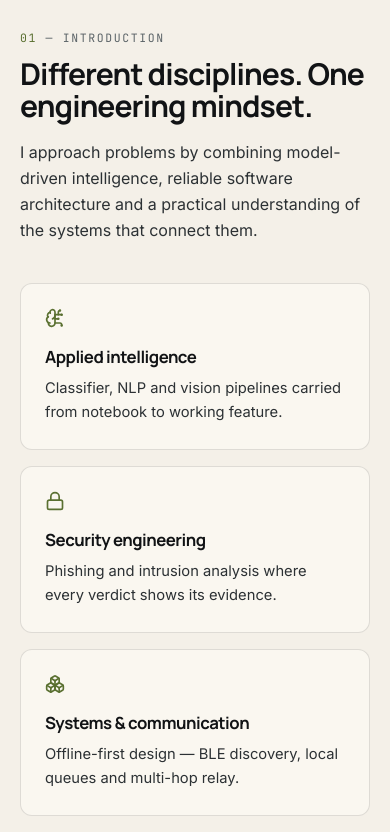
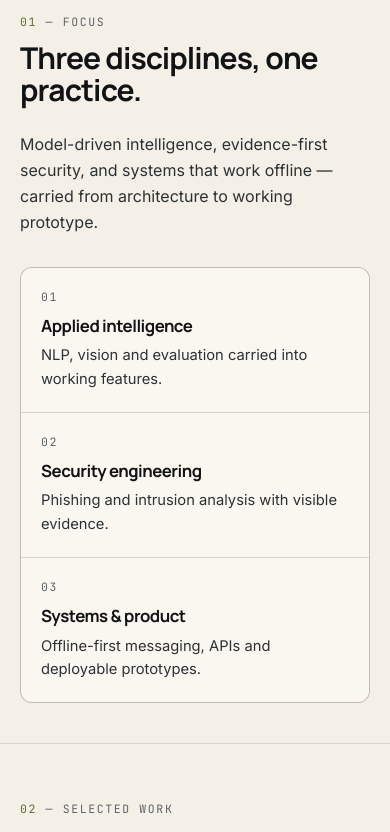
Before and after one commit to PrathamWankhade/My-Portfolio, a Next.js app: page / in a window 390 px wide. Shown: the part 1400-2232 px from the top of the page. Built offline with nearby package versions, Linux system fonts and the light colour scheme; no server answers.

Commit message:
Homepage flow: compact focus strip, evidence-first order, case-study glance rows

```diff
--- a/src/app/page.tsx
+++ b/src/app/page.tsx
@@ -1,22 +1,26 @@
 import { Hero } from "@/components/home/Hero";
 import { Introduction } from "@/components/home/Introduction";
 import { SelectedWork } from "@/components/home/SelectedWork";
+import { Experience } from "@/components/home/Experience";
+import { Education } from "@/components/home/Education";
 import { About } from "@/components/home/About";
-import { Experience } from "@/components/home/Experience";
 import { Skills } from "@/components/home/Skills";
-import { Education } from "@/components/home/Education";
 import { Contact } from "@/components/home/Contact";
 
+/**
+ * Homepage order: hero → compact focus strip → selected work (evidence first)
+ * → experience → education → about → skills → contact.
+ */
 export default function Home() {
   return (
     <>
       <Hero />
       <Introduction />
       <SelectedWork />
+      <Experience />
+      <Education />
       <About />
-      <Experience />
       <Skills />
-      <Education />
       <Contact />
     </>
   );
--- a/src/components/home/About.tsx
+++ b/src/components/home/About.tsx
@@ -9,7 +9,7 @@ export function About() {
         <div className="grid gap-10 lg:grid-cols-[0.9fr_1.1fr]">
           <div>
             <SectionHeading
-              index="03"
+              index="05"
               eyebrow="About"
               title={profile.aboutHeading}
             />
--- a/src/components/home/Education.tsx
+++ b/src/components/home/Education.tsx
@@ -9,7 +9,7 @@ export function Education() {
     <section aria-labelledby="edu-heading" className="border-t" style={{ borderColor: "var(--line)" }}>
       <Container className="py-14 sm:py-20">
         <SectionHeading
-          index="06"
+          index="04"
           eyebrow="Education & recognition"
           title="Degree, training and recognition."
           copy="Engineering degree, applied training programmes and hackathon recognition."
--- a/src/components/home/Experience.tsx
+++ b/src/components/home/Experience.tsx
@@ -8,7 +8,7 @@ export function Experience() {
     <section id="experience" aria-labelledby="exp-heading" className="border-t scroll-mt-20" style={{ borderColor: "var(--line)" }}>
       <Container className="py-14 sm:py-20">
         <SectionHeading
-          index="04"
+          index="03"
           eyebrow="Experience"
           title="Internships and team leadership."
           copy="Two engineering internships plus academic team leadership."
--- a/src/components/home/Introduction.tsx
+++ b/src/components/home/Introduction.tsx
@@ -1,61 +1,59 @@
-import { BrainCircuit, Boxes, Lock, Rocket } from "lucide-react";
 import { Container } from "@/components/ui/Container";
 import { SectionHeading } from "@/components/ui/SectionHeading";
 
-const blocks = [
+const strips = [
   {
-    icon: BrainCircuit,
     title: "Applied intelligence",
-    copy: "Classifier, NLP and vision pipelines carried from notebook to working feature.",
+    copy: "NLP, vision and evaluation carried into working features.",
   },
   {
-    icon: Lock,
     title: "Security engineering",
-    copy: "Phishing and intrusion analysis where every verdict shows its evidence.",
+    copy: "Phishing and intrusion analysis with visible evidence.",
   },
   {
-    icon: Boxes,
-    title: "Systems & communication",
-    copy: "Offline-first design — BLE discovery, local queues and multi-hop relay.",
-  },
-  {
-    icon: Rocket,
-    title: "Product engineering",
-    copy: "APIs, interfaces and deployable prototypes with typed, editable content.",
+    title: "Systems & product",
+    copy: "Offline-first messaging, APIs and deployable prototypes.",
   },
 ];
 
+/**
+ * Compact expertise strip: three disciplines in one divider row. It shortens
+ * the path to selected work instead of delaying it behind large cards.
+ */
 export function Introduction() {
   return (
     <section aria-labelledby="intro-heading" className="border-t" style={{ borderColor: "var(--line)" }}>
-      <Container className="py-14 sm:py-20">
-        <SectionHeading
-          index="01"
-          eyebrow="Introduction"
-          title="Different disciplines. One engineering mindset."
-        />
-        <p id="intro-heading" className="sr-only">
-          Introduction
-        </p>
-        <p className="mt-4 max-w-2xl leading-relaxed" style={{ color: "var(--ink-dim)" }}>
-          I approach problems by combining model-driven intelligence, reliable software architecture and
-          a practical understanding of the systems that connect them.
-        </p>
-        <div className="mt-10 grid gap-4 sm:grid-cols-2 lg:grid-cols-4">
-          {blocks.map((b) => (
-            <article
-              key={b.title}
-              className="card-hover rounded-xl border p-6"
-              style={{ borderColor: "var(--line)", background: "var(--surface)" }}
-            >
-              <b.icon size={20} aria-hidden="true" style={{ color: "var(--accent)" }} />
-              <h3 className="display mt-4 text-[1.05rem] font-bold">{b.title}</h3>
-              <p className="mt-2 text-[0.92rem] leading-relaxed" style={{ color: "var(--ink-dim)" }}>
-                {b.copy}
-              </p>
-            </article>
+      <Container className="py-10 sm:py-14">
+        <div className="grid gap-6 lg:grid-cols-[1fr_1fr] lg:items-end">
+          <SectionHeading
+            index="01"
+            eyebrow="Focus"
+            title="Three disciplines, one practice."
+          />
+          <p className="max-w-xl leading-relaxed lg:justify-self-end" style={{ color: "var(--ink-dim)" }}>
+            Model-driven intelligence, evidence-first security, and systems that
+            work offline — carried from architecture to working prototype.
+          </p>
+        </div>
+        <span id="intro-heading" className="sr-only">
+          Areas of focus
+        </span>
+        <dl
+          className="mt-8 grid gap-px overflow-hidden rounded-xl border sm:grid-cols-3"
+          style={{ borderColor: "var(--line)", background: "var(--line)" }}
+        >
+          {strips.map((s, i) => (
+            <div key={s.title} className="p-5 sm:p-6" style={{ background: "var(--surface)" }}>
+              <dt className="mono-label" style={{ color: "var(--muted)" }}>
+                {String(i + 1).padStart(2, "0")}
+              </dt>
+              <dd className="display mt-2 text-[1.05rem] font-bold">{s.title}</dd>
+              <dd className="mt-1.5 text-[0.92rem] leading-relaxed" style={{ color: "var(--ink-dim)" }}>
+                {s.copy}
+              </dd>
+            </div>
           ))}
-        </div>
+        </dl>
       </Container>
     </section>
   );
--- a/src/components/home/Skills.tsx
+++ b/src/components/home/Skills.tsx
@@ -7,7 +7,7 @@ export function Skills() {
     <section aria-labelledby="skills-heading" className="border-t" style={{ borderColor: "var(--line)" }}>
       <Container className="py-14 sm:py-20">
         <SectionHeading
-          index="05"
+          index="06"
           eyebrow="Skills"
           title="Grouped capabilities, honestly scoped."
           copy="Only source-supported technologies. No percentage bars or invented proficiency scores."
--- a/src/components/projects/ProjectCaseStudy.tsx
+++ b/src/components/projects/ProjectCaseStudy.tsx
@@ -53,6 +53,33 @@ export function ProjectCaseStudy({ slug }: { slug: string }) {
       <p className="mt-4 max-w-2xl text-lg leading-relaxed" style={{ color: "var(--ink-dim)" }}>
         {project.summary}
       </p>
+
+      <dl
+        aria-label="At a glance"
+        className="mt-6 flex flex-wrap gap-x-10 gap-y-3 border-y py-4"
+        style={{ borderColor: "var(--line)" }}
+      >
+        <div>
+          <dt className="mono-label" style={{ color: "var(--muted)" }}>
+            Status
+          </dt>
+          <dd className="mt-1 text-[0.95rem] font-semibold">{project.status}</dd>
+        </div>
+        <div>
+          <dt className="mono-label" style={{ color: "var(--muted)" }}>
+            Area
+          </dt>
+          <dd className="mt-1 text-[0.95rem] font-semibold">{project.category}</dd>
+        </div>
+        <div>
+          <dt className="mono-label" style={{ color: "var(--muted)" }}>
+            Stack
+          </dt>
+          <dd className="mt-1 text-[0.95rem] font-semibold">
+            {project.stack.length} core technologies
+          </dd>
+        </div>
+      </dl>
 
       <div className="mt-6 flex flex-wrap gap-3">
         <Link
```
